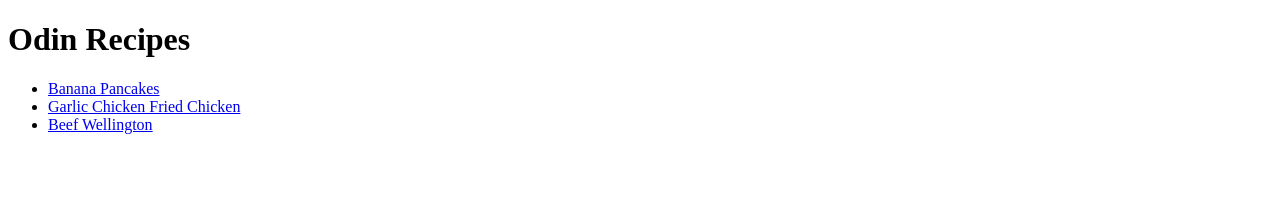
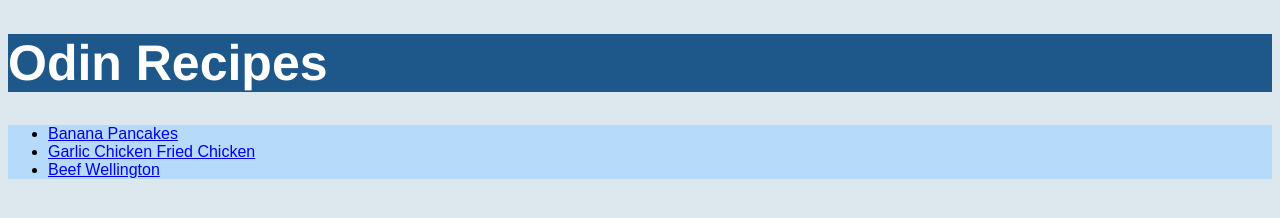
Before and after one commit to theB3NNDS/odin-recipes, a plain HTML site: page index.html in a window 1280 px wide. Drawn offline with Linux system fonts and the light colour scheme.

Commit message:
Created css and added basic styles

```diff
--- a/index.html
+++ b/index.html
@@ -3,6 +3,7 @@
     <head>
         <meta charset="UTF-8">
         <title>The Odin Project: Recipes</title>
+        <link rel="stylesheet" href="styles.css">
     </head>
 
     <body>
--- /dev/null
+++ b/styles.css
@@ -0,0 +1,18 @@
+body {
+    background-color: rgb(220, 232, 238);
+}
+
+h1 {
+    background-color: rgb(30, 88, 138);
+    color: white;
+    font-family: Helvetica, Arial, sans-serif;
+    font-weight: bold;
+    font-size: 50px;
+}
+
+ul {
+    background-color: rgb(182, 218, 250);
+    color:black;
+    font-family: "Lucida Handwriting", Arial, sans-serif;
+    font-weight: lighter;
+}
```
